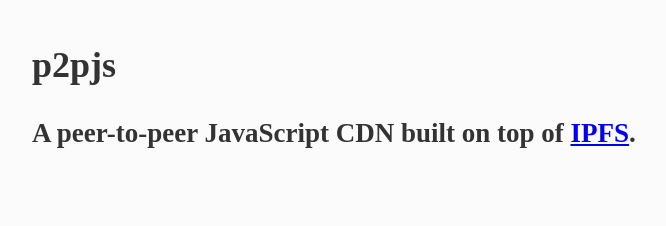
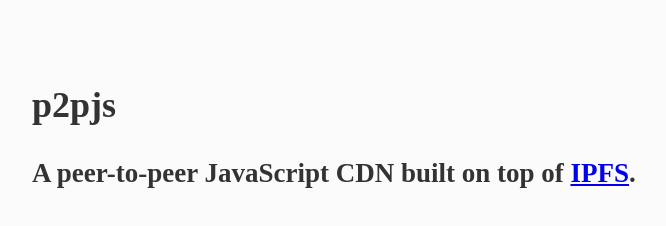
Before and after one commit to nko5/aono, a website: page views/index.html in a window 1280 px wide. Shown: the whole page, without its empty margins (283-949 px from the left). Drawn offline with Linux system fonts and the light colour scheme.

Commit message:
add more margin to top of page

```diff
--- a/views/index.html
+++ b/views/index.html
@@ -6,7 +6,7 @@
     <meta name="viewport" content="width=device-width, initial-scale=1">
     <style type="text/css">
       body {
-        margin: 40px auto;
+        margin: 80px auto;
         max-width: 650px;
         line-height: 1.6;
         font-size: 18px;
```
